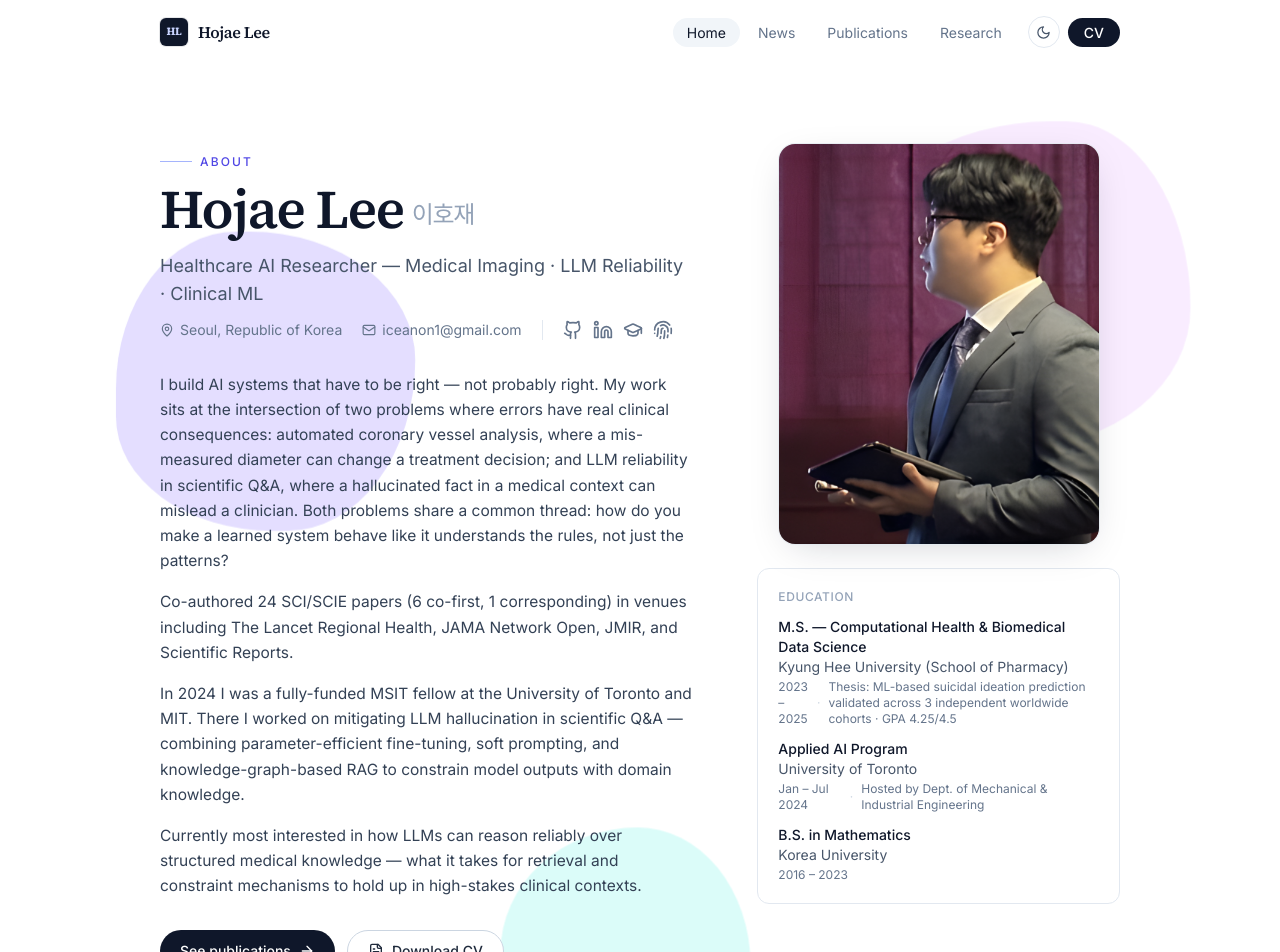
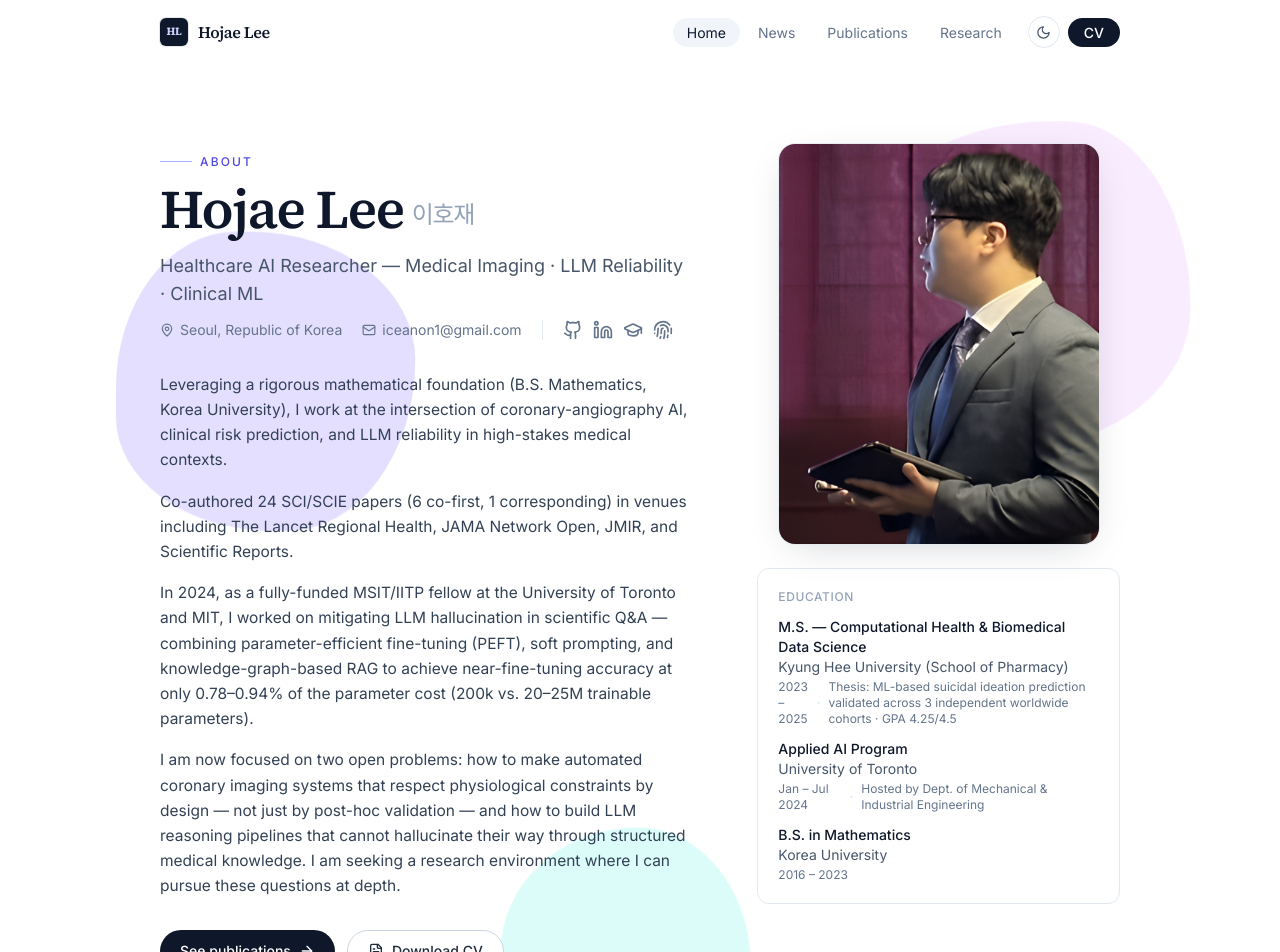
Before and after one commit to hjl777/hjl777.github.io, a React (Vite) app: page / in a window 1280 px wide. Shown: the top 952 px of the page. Built offline with nearby package versions, Linux system fonts and the light colour scheme.

Commit message:
refactor: PhD-targeted narrative overhaul

```diff
--- a/src/data.ts
+++ b/src/data.ts
@@ -71,12 +71,12 @@ export const profile = {
   cvUrl: '/cv.pdf',
   avatarUrl: '/portrait.png',
   shortBio:
-    'Healthcare AI researcher focused on two convergent problems: (1) end-to-end automated analysis of coronary angiography — building pipelines that translate raw X-ray video into physiologically validated vessel measurements; and (2) reliable LLM reasoning over structured medical knowledge — constraining model outputs via PEFT and knowledge-graph-based retrieval. 24 SCI/SCIE papers in 2 years, including The Lancet Regional Health.',
+    'Healthcare AI researcher with a B.S. in Mathematics and 24 SCI/SCIE papers in 2 years (The Lancet Regional Health, JMIR, Scientific Reports). Builds end-to-end coronary imaging pipelines and LLM reliability systems for clinical contexts. Seeking a PhD research environment to pursue these problems at depth.',
   longBio: [
-    "I build AI systems that have to be right — not probably right. My work sits at the intersection of two problems where errors have real clinical consequences: automated coronary vessel analysis, where a mis-measured diameter can change a treatment decision; and LLM reliability in scientific Q&A, where a hallucinated fact in a medical context can mislead a clinician. Both problems share a common thread: how do you make a learned system behave like it understands the rules, not just the patterns?",
+    'Leveraging a rigorous mathematical foundation (B.S. Mathematics, Korea University), I work at the intersection of coronary-angiography AI, clinical risk prediction, and LLM reliability in high-stakes medical contexts.',
     'Co-authored 24 SCI/SCIE papers (6 co-first, 1 corresponding) in venues including The Lancet Regional Health, JAMA Network Open, JMIR, and Scientific Reports.',
-    'In 2024 I was a fully-funded MSIT fellow at the University of Toronto and MIT. There I worked on mitigating LLM hallucination in scientific Q&A — combining parameter-efficient fine-tuning, soft prompting, and knowledge-graph-based RAG to constrain model outputs with domain knowledge.',
-    'Currently most interested in how LLMs can reason reliably over structured medical knowledge — what it takes for retrieval and constraint mechanisms to hold up in high-stakes clinical contexts.',
+    'In 2024, as a fully-funded MSIT/IITP fellow at the University of Toronto and MIT, I worked on mitigating LLM hallucination in scientific Q&A — combining parameter-efficient fine-tuning (PEFT), soft prompting, and knowledge-graph-based RAG to achieve near-fine-tuning accuracy at only 0.78–0.94% of the parameter cost (200k vs. 20–25M trainable parameters).',
+    'I am now focused on two open problems: how to make automated coronary imaging systems that respect physiological constraints by design — not just by post-hoc validation — and how to build LLM reasoning pipelines that cannot hallucinate their way through structured medical knowledge. I am seeking a research environment where I can pursue these questions at depth.',
   ],
   interests: [
     'Quantitative Coronary Angiography',
```
